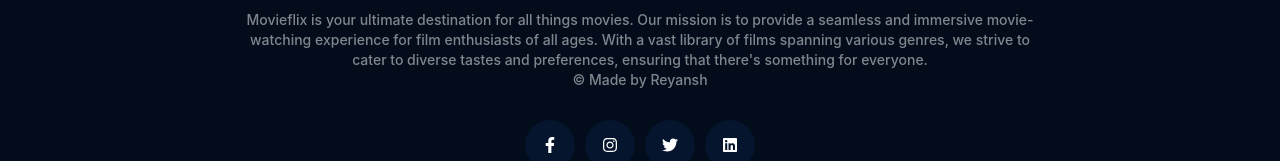
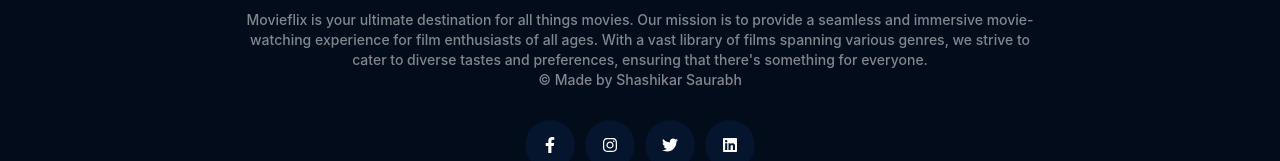
Before and after one commit to shashikar12/MOVIEFLIX, a React (Vite) app: page / in a window 1280 px wide. Shown: the part 1158-1319 px from the top of the page. Built offline with nearby package versions, Linux system fonts and the light colour scheme; no server answers.

Commit message:
Made some changesFew changes

```diff
--- a/index.html
+++ b/index.html
@@ -4,7 +4,7 @@
     <meta charset="UTF-8" />
     <link rel="icon" type="image/svg+xml" href="/movix-logo.png" />
     <meta name="viewport" content="width=device-width, initial-scale=1.0" />
-    <title>Movieflix - Reyansh</title>
+    <title>Movix - Shashikar Saurabh</title>
   </head>
   <body>
     <div id="root"></div>
--- a/src/components/footer/Footer.jsx
+++ b/src/components/footer/Footer.jsx
@@ -28,7 +28,7 @@
           various genres, we strive to cater to diverse tastes and preferences,
           ensuring that there's something for everyone.
 
-          <p>&copy; Made by Reyansh</p>
+          <p>&copy; Made by Shashikar Saurabh</p>
         </div>
         <div className="socialIcons">
           <span className="icon">
```
